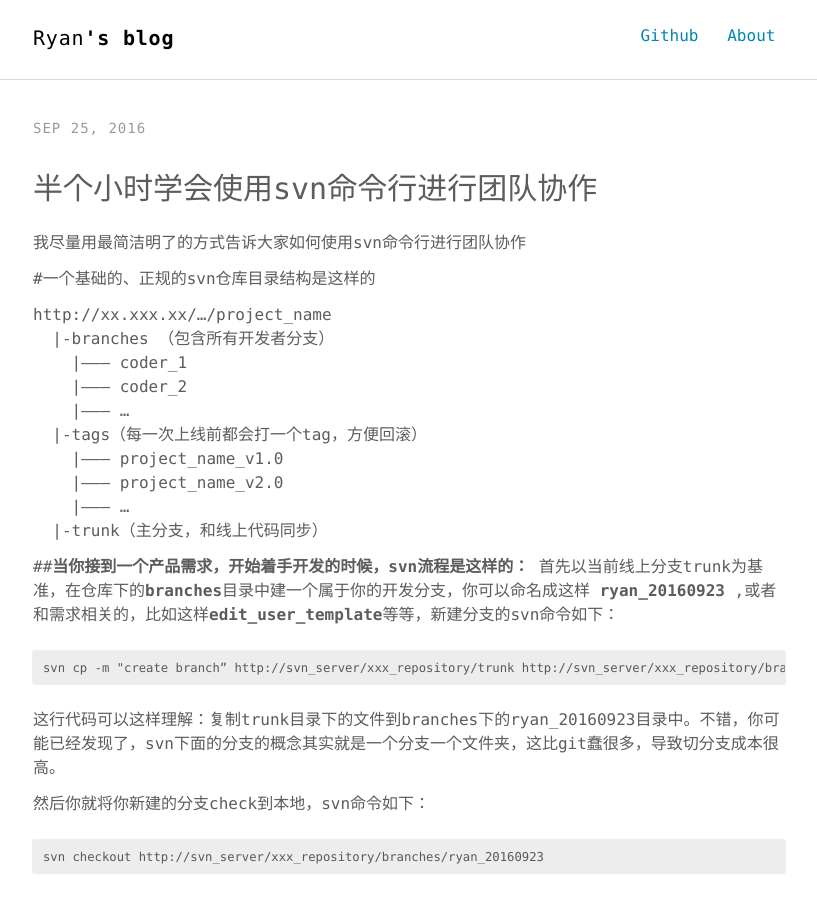
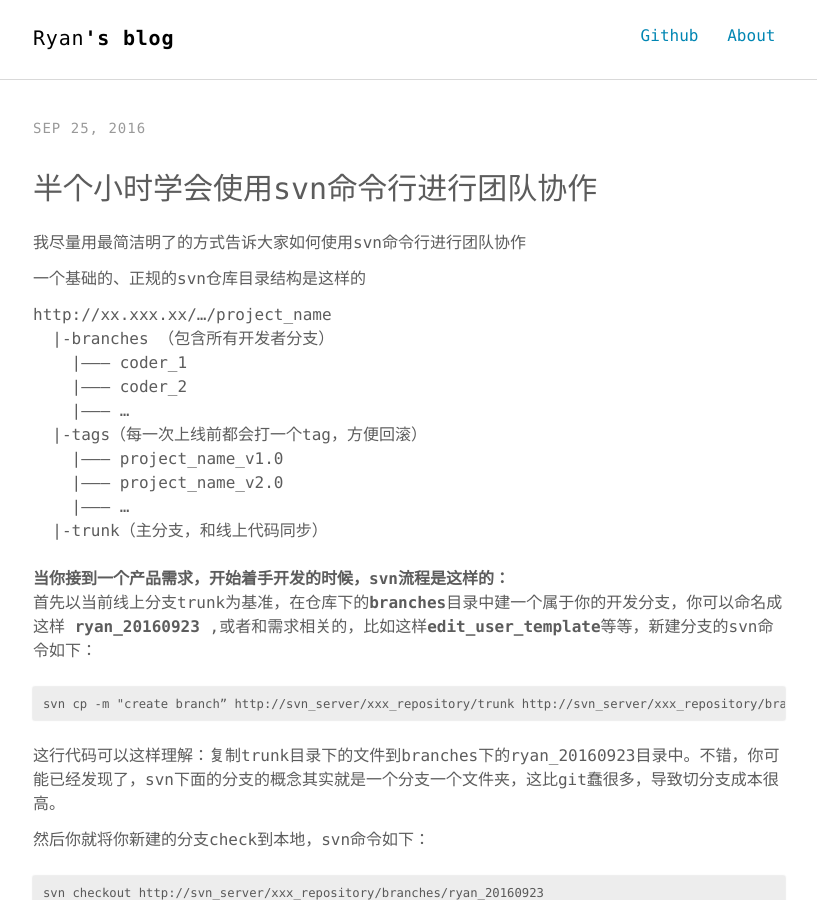
Before and after one commit to engineer-dahe/dahe.github.io, a Jekyll site: the page built from _posts/2016-09-25-30-minutes-to-master-svn.md, in a window 1280 px wide and 900 px high. Shown: the whole window, without its empty margins (231-1048 px from the left). Built offline with Jekyll 4.4.1, drawn with Linux system fonts in a browser that asks for light colours.

Commit message:
edit post

````diff
--- a/_posts/2016-09-25-30-minutes-to-master-svn.md
+++ b/_posts/2016-09-25-30-minutes-to-master-svn.md
@@ -9,7 +9,7 @@ keywords: ""
 
 我尽量用最简洁明了的方式告诉大家如何使用svn命令行进行团队协作
 
-#一个基础的、正规的svn仓库目录结构是这样的
+一个基础的、正规的svn仓库目录结构是这样的
 
 http://xx.xxx.xx/.../project_name <br />
 &nbsp;&nbsp;|-branches （包含所有开发者分支）<br />
@@ -20,10 +20,10 @@ http://xx.xxx.xx/.../project_name <br />
 &nbsp;&nbsp;&nbsp;&nbsp;|--------- project_name_v1.0 <br />
 &nbsp;&nbsp;&nbsp;&nbsp;|--------- project_name_v2.0 <br />
 &nbsp;&nbsp;&nbsp;&nbsp;|--------- ... <br />
-&nbsp;&nbsp;|-trunk（主分支，和线上代码同步）<br />
-
-
-##**当你接到一个产品需求，开始着手开发的时候，svn流程是这样的：**
+&nbsp;&nbsp;|-trunk（主分支，和线上代码同步）
+<br />
+<br />
+**当你接到一个产品需求，开始着手开发的时候，svn流程是这样的：** <br />
 首先以当前线上分支trunk为基准，在仓库下的**branches**目录中建一个属于你的开发分支，你可以命名成这样 **ryan_20160923** ,或者和需求相关的，比如这样**edit_user_template**等等，新建分支的svn命令如下：
 
 ```
````
